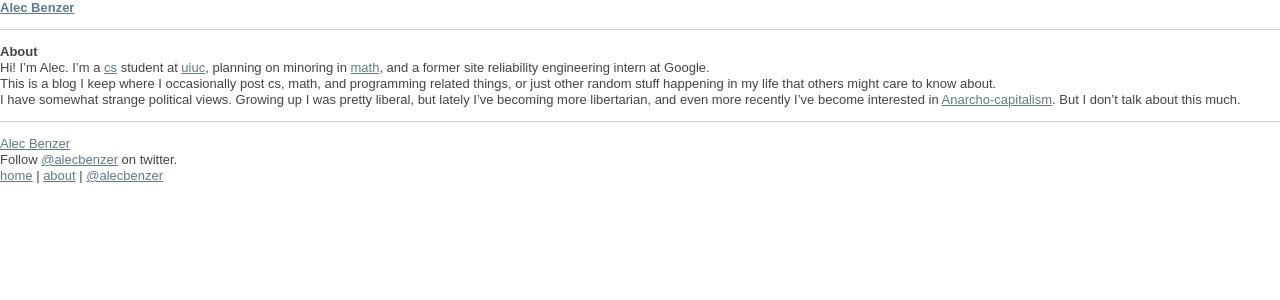
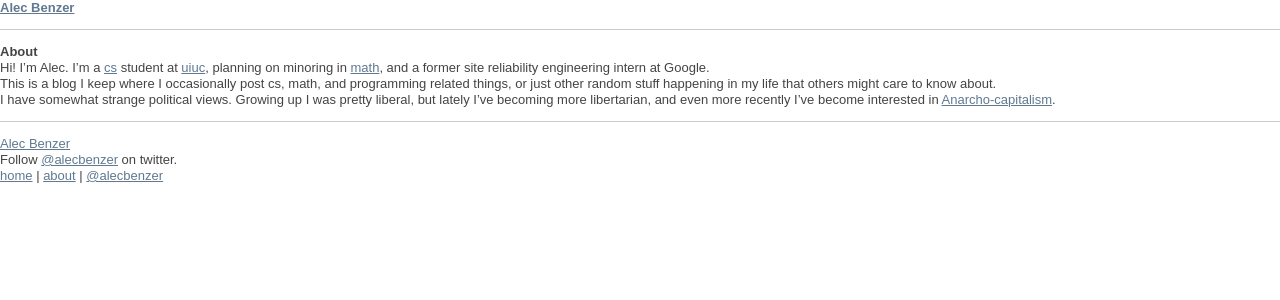
Before and after one commit to AlecBenzer/alecbenzer.github.com, a Jekyll site: the page built from about/index.md, in a window 1280 px wide. Shown: the top 300 px of the page. Built offline with Jekyll 4.4.1, drawn with Linux system fonts in a browser that asks for light colours.

Commit message:
fix css/about

```diff
--- a/about/index.md
+++ b/about/index.md
@@ -9,4 +9,4 @@ Hi! I'm Alec. I'm a [cs](http://cs.uiuc.edu) student at [uiuc](http://uiuc.edu),
 
 This is a blog I keep where I occasionally post cs, math, and programming related things, or just other random stuff happening in my life that others might care to know about.
 
-I have somewhat strange political views. Growing up I was pretty liberal, but lately I've becoming more libertarian, and even more recently I've become interested in [Anarcho-capitalism](http://en.wikipedia.org/wiki/Anarcho-capitalism). But I don't talk about this much.
+I have somewhat strange political views. Growing up I was pretty liberal, but lately I've becoming more libertarian, and even more recently I've become interested in [Anarcho-capitalism](http://en.wikipedia.org/wiki/Anarcho-capitalism).
--- a/css/style.css
+++ b/css/style.css
@@ -84,8 +84,7 @@ h1, h2, h3 {
 
 span.date {
   display: block;
-  font-size: 13.6px;
-  text-indent: 11px; }
+  font-size: 13.6px; }
 
 #bio {
   width: 200px;
@@ -100,7 +99,7 @@ span.date {
 
 p#info {
   font-size: 13.6px;
-  position: fixed;
+  position: absolute;
   right: 20px;
   top: 5px; }
 
```
